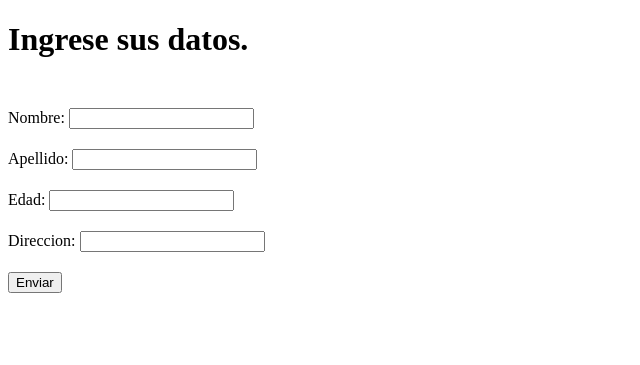
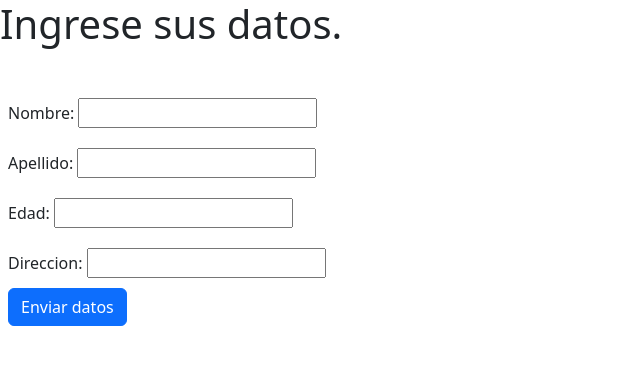
Before and after one commit to veraAlan/PWD-2022, a PHP site: page / in a window 1280 px wide. Shown: the top 365 px of the page, without its empty margins (0-640 px from the left). Run offline with PHP 8.4, Linux system fonts and the light colour scheme; some libraries are stand-ins or nearby versions.

Commit message:
Started E3&E4.

```diff
--- a/TP2/TP1Validations/E3&E4/View/index.php
+++ b/TP2/TP1Validations/E3&E4/View/index.php
@@ -1,49 +1,81 @@
 <!DOCTYPE html>
 <html lang="en">
+
 <head>
     <meta charset="UTF-8">
     <meta http-equiv="X-UA-Compatible" content="IE=edge">
     <meta name="viewport" content="width=device-width, initial-scale=1.0">
+    <!-- Bootstrap Ref -->
+    <link href="../../../Libraries/Bootstrap/css/bootstrap.min.css" rel="stylesheet">
+    <script src="../../../Libraries/Bootstrap/js/bootstrap.min.js" type="text/javascript"></script>
     <title>Document</title>
 </head>
 
 <style>
-    input{
+    input {
         margin: 10px 0px;
         border-color: 0.7px solid gray;
     }
-
 </style>
 
 <body>
     <h1>Ingrese sus datos.</h1>
-    <br/>
-    <form action="../Controller/presentacion.php" method="GET" onsubmit="return validate()">
-        Nombre: <input type="text" name="nombre" id="nombre"><br/>
-        Apellido: <input type="text" name="apellido" id="apellido"><br/>
-        Edad: <input type="number" name="edad" id="edad"><br/>
-        Direccion: <input type="text" name="direccion" id="direccion"><br/>
+    <br />
 
-        <input type="submit" value="Enviar" name="submit"> <!-- onclick="return validate()" -->
-    </form>
+    <div class="container-flex m-2 w-25">
+        <form class="needs-validation" action="../Controller/presentacion.php" method="POST">
+            <div class="col-auto">
+                <label for="name">Nombre: </label>
+                <input type="text" name="name" id="name" required>
+                <div class="invalid-feedback">
+                    Ingrese un nombre válido.
+                </div>
+            </div>
+            <div class="col-auto">
+                <label for="surname">Apellido: </label>
+                <input type="text" name="surname" id="surname" required>
+                <div class="invalid-feedback">
+                    Ingrese un apellido válido.
+                </div>
+            </div>
+            <div class="col-auto">
+                <label for="age">Edad: </label>
+                <input type="text" name="age" id="age" required>
+                <div class="invalid-feedback">
+                    Ingrese una edad.
+                </div>
+            </div>
+            <div class="col-auto">
+                <label for="dir">Direccion: </label>
+                <input type="text" name="dir" id="dir" required>
+                <div class="invalid-feedback">
+                    Ingrese una dirección.
+                </div>
+            </div>
+            <div class="col-auto">
+                <button class="btn btn-primary" type="submit">Enviar datos</button>
+            </div>
+        </form>
+    </div>
 
     <script type="text/javascript">
-        function validate(){
-            names = ["nombre", "apellido", "edad", "direccion"];
-            verified = true;
+        (() => {
+            'use strict'
 
-            // Iterates through all inputs and checks if something was inputted.
-            for(i = 0; i < 4; i++){
-                if(document.getElementById(names[i]).value == ""){
-                    document.getElementById(names[i]).style.borderColor = "red";
-                    verified = false;
-                } else {
-                    document.getElementById(names[i]).style.borderColor = "";
-                }
-            }
+            const forms = document.querySelectorAll('.needs-validation')
 
-            return verified;
-        }
+            Array.form(forms).forEach(form => {
+                form.addEventListener('submit', event => {
+                    if (!form.checkValidity()) {
+                        event.preventDefault()
+                        event.stopPropagation()
+                    }
+
+                    form.classList.add('was-validated')
+                }, false)
+            })
+        })()
     </script>
 </body>
+
 </html>
```
